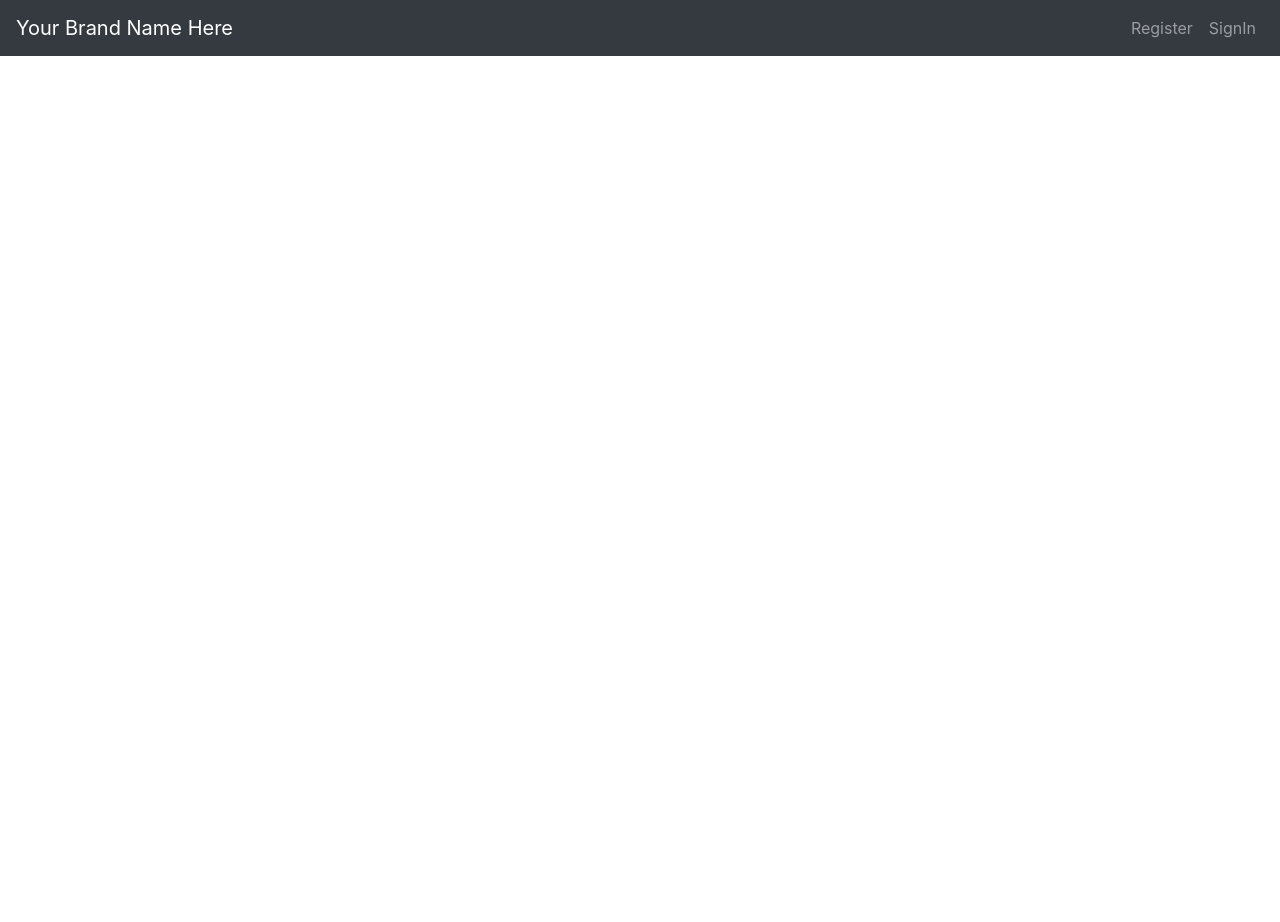
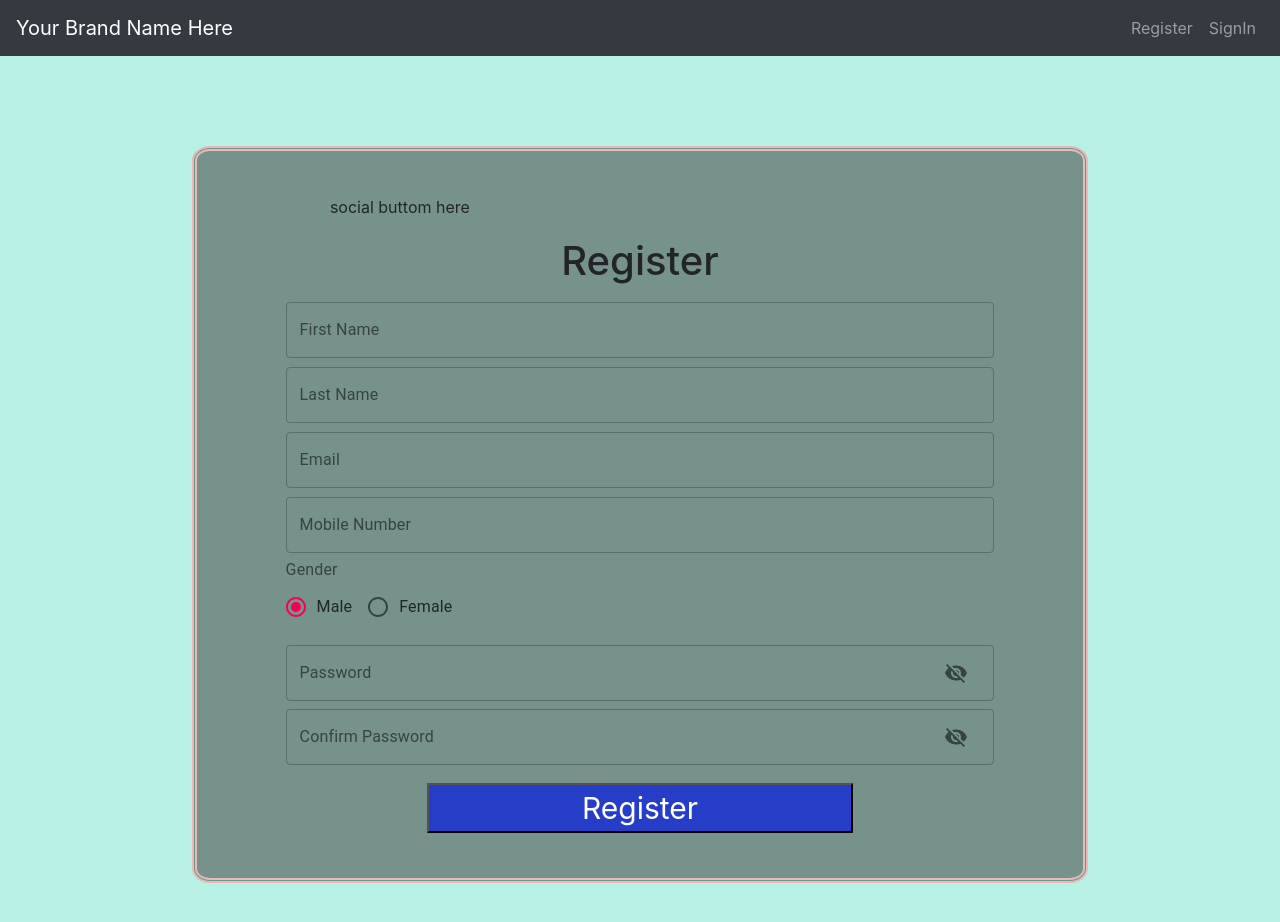
Before and after one commit to Akbar-khan-neosoft/myapp, a React (Create React App) app in the folder myapp/: page /register in a window 1280 px wide. Shown: the top 922 px of the page. Before the commit the page ends 800 px from the top, so only its background shows below. Built offline with nearby package versions, Linux system fonts and the light colour scheme.

Commit message:
register page designed

```diff
--- a/myapp/src/App.js
+++ b/myapp/src/App.js
@@ -2,6 +2,7 @@ import React, { Component } from 'react'
 import {BrowserRouter,Route,Switch} from 'react-router-dom'
 import Layout from './Components/Layout/Layout'
 import Login from './Pages/Login'
+import Signup from './Pages/Signup'
 
 class App extends Component{
   render(){
@@ -9,6 +10,7 @@ class App extends Component{
       <BrowserRouter>
       <Layout>
         <Route exact path="/login" component={Login}/>
+        <Route exact path="/register" component={Signup}/>
       </Layout>
       </BrowserRouter>
     )
--- /dev/null
+++ b/myapp/src/Assets/CSS/Signup.css
@@ -0,0 +1,42 @@
+.signupcontainer{
+   padding-top: 7%;
+   padding-bottom: 7%;
+    background-color: rgb(183, 241, 229);
+}
+.formcontainer{
+    width: 70%;
+    margin-left: 15%;
+    margin-right: 15%;
+    background-color: rgba(43, 33, 33, 0.459);
+    border: 5px double rgb(228, 186, 186);
+    border-radius: 2%;
+}
+
+.socialregistercontainer{
+    width: 70%;
+    margin-left: 15%;
+    margin-right: 15%;
+    margin-top: 5%;
+}
+.formrow{
+    width: 80%;
+    margin-left: 10%;
+    margin-right: 10%;
+    margin-top: 1%;
+}
+.formheading{
+    text-align: center;
+    width: 80%;
+    margin-left: 10%;
+    margin-right: 10%;
+    margin-top: 2%;
+    margin-bottom: 2%;
+}
+
+.registerbutton{
+    width: 80%;
+    margin-left: 10%;
+    margin-right: 10%;
+    margin-top: 2%;
+    margin-bottom: 5%;
+}
--- a/myapp/src/Components/Header/LoggedOutHeader.js
+++ b/myapp/src/Components/Header/LoggedOutHeader.js
@@ -11,7 +11,7 @@ class LoggedOutHeader extends Component {
                 </button>
                 <div class="collapse navbar-collapse" id="navbarNavAltMarkup">
                     <div class="navbar-nav">
-                        <a class="nav-item nav-link" href="#">Register</a>
+                        <Link class="nav-item nav-link" to="/register">Register</Link>
                         <Link class="nav-item nav-link" to="/login">SignIn</Link>
                     </div>
                 </div>
--- a/myapp/src/Pages/Login.js
+++ b/myapp/src/Pages/Login.js
@@ -1,6 +1,8 @@
 import React, { Component } from 'react'
 import '../Assets/CSS/Login.css'
 import { TextField, Button,Grid } from '@material-ui/core';
+import {Link} from 'react-router-dom'
+
 
 
 class Login extends Component {
@@ -27,6 +29,7 @@ class Login extends Component {
         {
             alert("Login Successfull")
             localStorage.setItem("login","true")
+            this.props.history.push("/")
         }else{
             alert("Login Failed")
         }
@@ -49,7 +52,7 @@ class Login extends Component {
                     <Button type="submit" fullWidth variant="contained" color="primary" style={{marginTop:"3%"}} onClick={this.onSubmitHandle}>Sign In</Button>
                     <Grid container>
                         <Grid item xs><a href="#" variant="body2">Forgot password?</a></Grid>
-                        <Grid item><a href="#" variant="body2">Don't have an account? Sign Up</a></Grid>
+                        <Grid item><Link to="/register" variant="body2">Don't have an account? Sign Up</Link></Grid>
                     </Grid>
                 </form>
 
--- /dev/null
+++ b/myapp/src/Pages/Signup.js
@@ -0,0 +1,154 @@
+import React, { Component } from "react"
+import { FormControl, TextField, RadioGroup, FormControlLabel, Radio, FormLabel, InputAdornment, IconButton, OutlinedInput, InputLabel } from '@material-ui/core'
+import { Visibility, VisibilityOff } from '@material-ui/icons';
+import '../Assets/CSS/Signup.css'
+
+class Signup extends Component {
+    constructor(props) {
+        super(props)
+        this.state = {
+            data: {
+                firstName: '',
+                lastName: '',
+                email: '',
+                mobile: '',
+                gender: '',
+                password: '',
+                confirmPassword: ''
+            },
+            showPassword: false,
+            showConfirmPassword: false,
+
+        }
+    }
+
+    render() {
+        return (
+            <div className="signupcontainer">
+                <div className="formcontainer">
+                    <div className="socialregistercontainer">social buttom here</div>
+                    <form>
+                        <div className="formheading"><h1>Register</h1></div>
+                        <div className="formrow">
+                            <FormControl fullWidth>
+                                <TextField
+                                    name="firstName"
+                                    type="text"
+                                    label="First Name"
+                                    placeholder="FirstName"
+                                    variant="outlined"
+                                    onChange={this.onChangeHandle}
+                                />
+                            </FormControl>
+                        </div>
+                        <div className="formrow">
+                            <FormControl fullWidth>
+                                <TextField
+                                    name="lastName"
+                                    type="text"
+                                    label="Last Name"
+                                    placeholder="LastName"
+                                    variant="outlined"
+                                    onChange={this.onChangeHandle}
+                                />
+                            </FormControl>
+                        </div>
+                        <div className="formrow">
+                            <FormControl fullWidth>
+                                <TextField
+                                    name="email"
+                                    type="email"
+                                    label="Email"
+                                    placeholder="Email"
+                                    variant="outlined"
+                                    onChange={this.onChangeHandle}
+                                />
+                            </FormControl>
+                        </div>
+                        <div className="formrow">
+                            <FormControl fullWidth>
+                                <TextField
+                                    name="mobile"
+                                    type="text"
+                                    label="Mobile Number"
+                                    placeholder="Mobile Number"
+                                    variant="outlined"
+                                    onChange={this.onChangeHandle}
+                                />
+                            </FormControl>
+                        </div>
+                        <div className="formrow">
+                            <FormControl component="fieldset" fullWidth>
+                                <FormLabel>Gender</FormLabel>
+                                <RadioGroup
+                                    row aria-label="position"
+                                    aria-label="gender"
+                                    name="gender"
+                                    defaultValue="male"
+                                    onChange={this.handleChange}
+                                >
+                                    <FormControlLabel value="male" control={<Radio />} label="Male" />
+                                    <FormControlLabel value="female" control={<Radio />} label="Female" />
+                                </RadioGroup>
+                            </FormControl>
+                        </div>
+                        <div className="formrow">
+                            <FormControl variant="outlined" fullWidth>
+                                <InputLabel htmlFor="outlined-adornment-password">Password</InputLabel>
+                                <OutlinedInput id="outlined-adornment-password"
+                                    type={this.state.showPassword ? 'text' : 'password'}
+                                    label="Password"
+                                    placeholder="Password"
+                                    name="password"
+                                    inputProps={
+                                        { maxLength: 12 }
+                                    }
+                                    onChange={this.handleChange}
+
+                                    endAdornment={
+                                        <InputAdornment position="end">
+                                            <IconButton
+                                                aria-label="toggle password visibility"
+                                                onClick={() => { this.handleClickShowPassword("showPassword") }}
+
+                                            >
+                                                {this.state.showPassword ? <Visibility /> : <VisibilityOff />}
+                                            </IconButton>
+                                        </InputAdornment>
+                                    } />
+                            </FormControl>
+                        </div>
+                        <div className="formrow">
+                            <FormControl variant="outlined" fullWidth>
+                                <InputLabel htmlFor="outlined-adornment-password">Confirm Password</InputLabel>
+                                <OutlinedInput id="outlined-adornment-password"
+                                    type={this.state.showConfirmPassword ? 'text' : 'password'}
+                                    label="Confirm Password"
+                                    placeholder="Confirm Password"
+                                    name="confirmPassword"
+                                    inputProps={
+                                        { maxLength: 12 }
+                                    }
+                                    onChange={this.handleChange}
+
+                                    endAdornment={
+                                        <InputAdornment position="end">
+                                            <IconButton
+                                                aria-label="toggle password visibility"
+                                                onClick={() => { this.handleClickShowPassword("confirmPassword") }}
+                                            >
+                                                {this.state.showConfirmPassword ? <Visibility /> : <VisibilityOff />}
+                                            </IconButton>
+                                        </InputAdornment>
+                                    } />
+                            </FormControl>
+                        </div>
+                    </form>
+                    <div className="registerbutton"><button style={{width:"60%",height:"50px",marginLeft:"20%",border:"2%",backgroundColor:"rgb(37, 61, 199)",color:"White",fontSize:"30px"}} >Register</button></div>
+                </div>
+            </div>
+        )
+    }
+}
+
+export default Signup;
```
Also changed, not shown: 1 other file (tests, documents, lock files or other folders).
